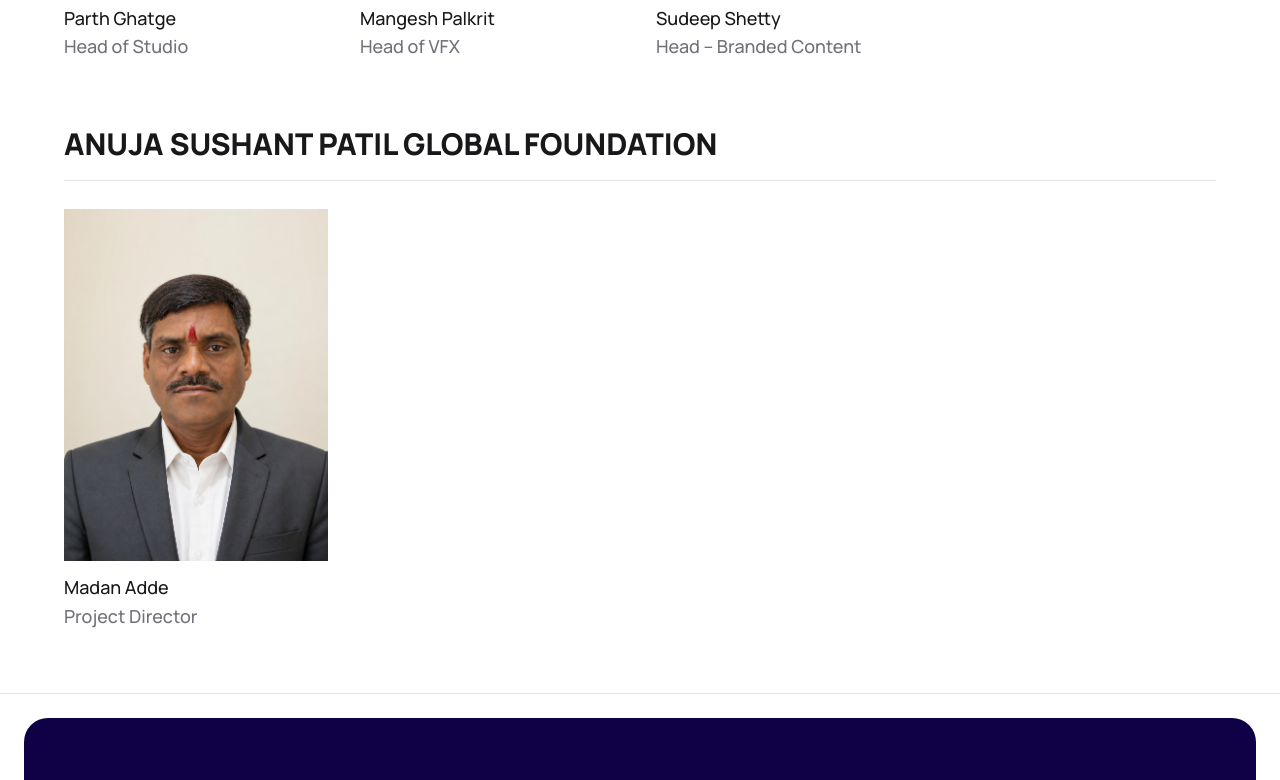
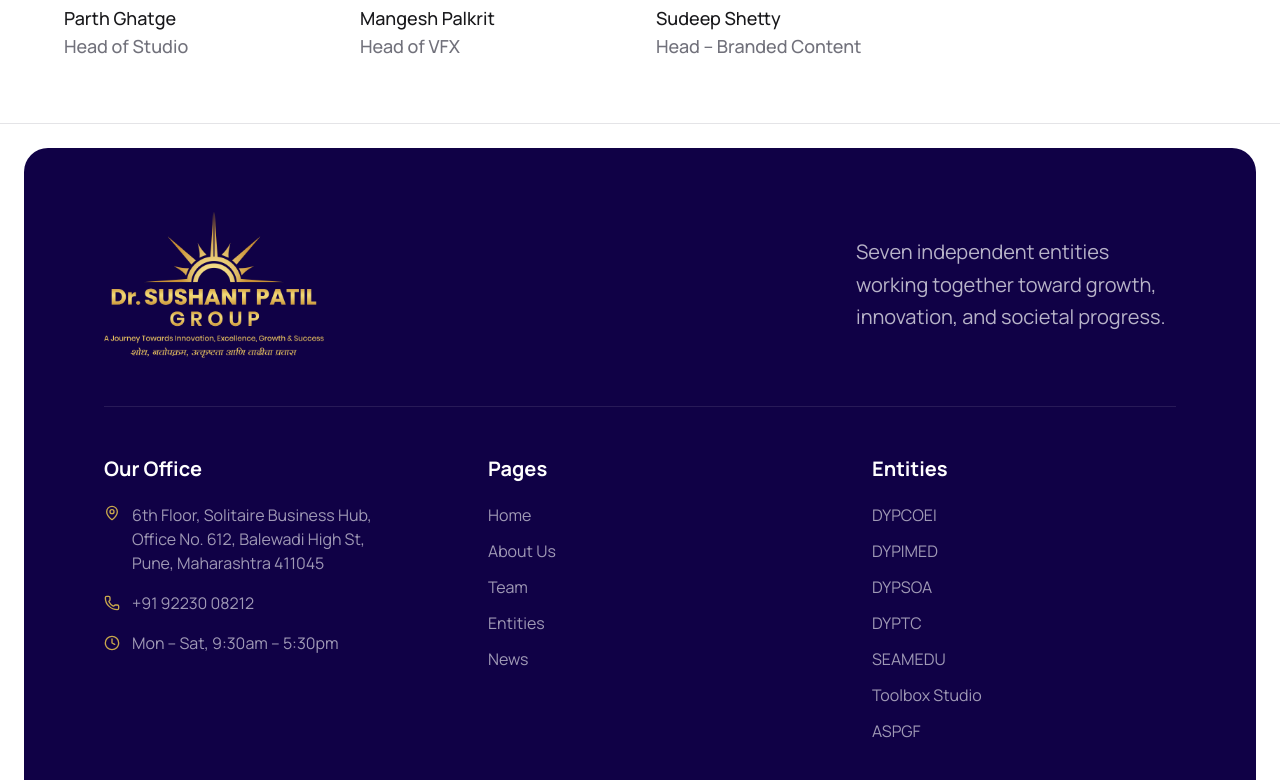
Before and after one commit to drspgroup/dr-sushant-patil-group, a Next.js app: page /team in a window 1280 px wide. Shown: the part 5960-6740 px from the top of the page. Built offline with nearby package versions, Linux system fonts and the light colour scheme.

Commit message:
aspgf section removed from team page

```diff
--- a/src/data/team.js
+++ b/src/data/team.js
@@ -75,12 +75,12 @@
       { name: 'Sudeep Shetty', role: 'Head – Branded Content', photo: '/team/toolbox-studio/sudeep-shetty.jpg' },
     ],
   },
-  {
-    id: 8,
-    label: 'Anuja Sushant Patil Global Foundation',
-    gridStyle: 'standard',
-    members: [
-      { name: 'Madan Adde', role: 'Project Director', photo: '/team/aspgf/madan-aspgf.png' }
-    ],
-  },
+  // {
+  //   id: 8,
+  //   label: 'Anuja Sushant Patil Global Foundation',
+  //   gridStyle: 'standard',
+  //   members: [
+  //     { name: 'Madan Adde', role: 'Project Director', photo: '/team/aspgf/madan-aspgf.png' }
+  //   ],
+  // },
 ]
```
